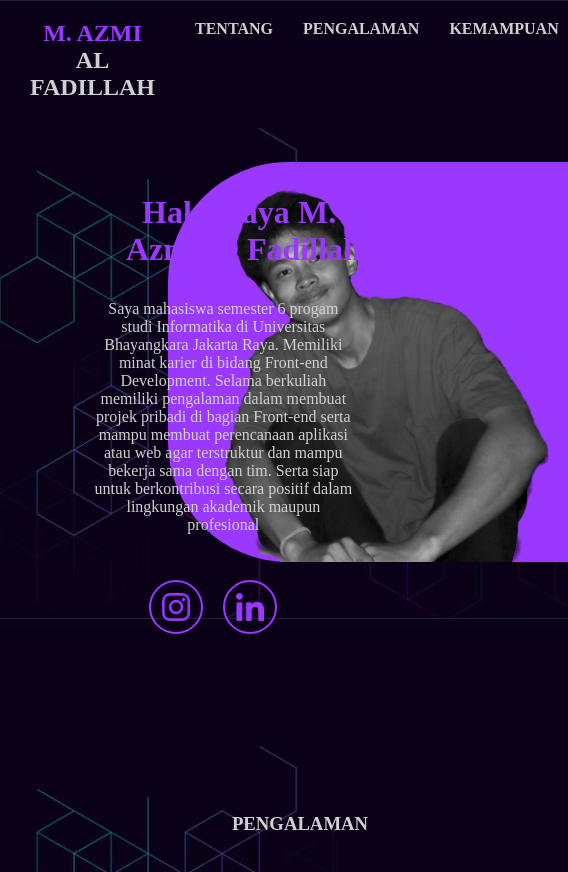
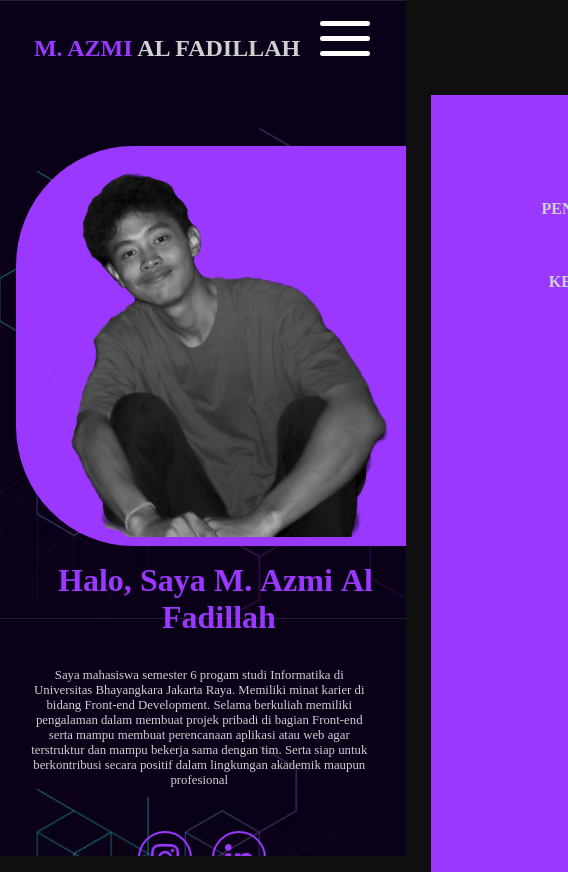
Before and after one commit to azmiiaf/portofolioa-azmi, a React (Vite) app: page / in a window 390 px wide. Shown: the whole page, 568 px wide, since content can reach past the window. Built offline with nearby package versions, Linux system fonts and the light colour scheme; a web font is replaced by a local one.

Commit message:
responsif

```diff
--- a/src/App.css
+++ b/src/App.css
@@ -38,6 +38,7 @@ main {
   position: absolute;
   scrollbar-width: none;
   margin: 80px 0 0 0;
+  z-index: -1;
 }
 
 b {
@@ -341,6 +342,23 @@ b {
   text-align: left;
 }
 
+.humburger-nav {
+  /* display: none; */
+  display: flex;
+  flex-direction: column;
+}
+.humburger-nav span{
+  width: 50px;
+  height: 5px;
+  margin: 5px 0;
+  border-radius: 20px;
+  background-color: white;
+}
+
+.active {
+  right: 0 !important;
+  top: 5em;
+}
 
 /* Amimation */
 
@@ -374,3 +392,193 @@ b {
       border-color: var(--secondaryClr);
   }
 }
+
+/* Mobile Styles */
+@media (max-width: 768px) {
+  #root {
+    padding: 1rem;
+  }
+
+  .navbar {
+    flex-direction: row;
+    align-items: center;
+  }
+
+  .navbar ul {
+    flex-direction: column;
+    width: 50%;
+    height: 100vh;
+    position: fixed;
+    top: 4.7em;
+    padding: 2em;
+    gap: 3em;
+    text-align: right;
+    right: -300px;
+    z-index: 9999;
+    background-color: var(--secondaryClr);
+    transform: none;
+    transition: .3s;
+  }
+
+  .navbar a:hover span {
+    background-color: var(--primaryClr);
+  }
+
+
+  .humburger-nav {
+    margin: 1em;
+  }
+
+  .humburger-nav input {
+    width: 4em;
+    height: 4em;
+    position: absolute;
+    right: 1em;
+    top: .5em;
+    opacity: 0;
+  }
+
+  .humburger-nav input:checked ~ .navbar-ul {
+    right: 0;
+  }
+
+  .humburger-nav  input:checked ~ span:nth-child(2) {
+    transform: rotate(45deg) translateX(10px) translateY(10px);
+    transition: .3s;
+  }
+
+  .humburger-nav  input:checked ~ span:nth-child(4) {
+    transform: rotate(-45deg) translateX(12px) translateY(-12px);
+    transition: .3s;
+  }
+
+  .humburger-nav  input:checked ~ span:nth-child(3) {
+    transform: scale(0);
+    transition: .3s;
+  }
+
+  #about {
+    display: flex;
+    flex-direction: column;
+  }
+
+  .kotak {
+    width: 100%;
+  }
+
+  .intro {
+    width: 90%;
+    font-size: .8em;
+    margin-left: .1em;
+    margin-top: 30em;
+  }
+
+  .intro h1 {
+    font-size: 28px;
+  }
+
+  .contact {
+    width: 100%;
+    margin: 1em;
+  }
+
+
+  #experience   {
+    width: 100%;
+  }
+
+  .cards {
+    width: 100%;
+    flex-direction: column;
+  }
+  .card {
+    width: 80%;
+  }
+
+  .card:nth-child(2) .img img {
+    padding-top: 7em;
+  }
+  .img {
+    width: 90%;
+  }
+
+  .project-card {
+    width: 90%;
+  }
+
+  #skill {
+    width: 90%;
+    flex-direction: column;
+  }
+
+    main {
+      width: 100%;
+    }
+
+
+  .skill-card {
+    width: 80%;
+  }
+
+  .col-project {
+    flex-direction: column;
+    width: 98%;
+    padding: 0;
+  }
+
+
+}
+
+/* Tablet Styles */
+@media (min-width: 769px) and (max-width: 1024px) {
+  .navbar {
+    flex-direction: row;
+  }
+
+  .navbar ul {
+    width: 50%;
+    display: flex;
+    font-size: .8em;
+  }
+
+  .humburger-nav {
+    display: none;
+  }
+
+  #about {
+    width: 100%;
+    box-sizing: border-box;
+    gap: 300px;
+    margin-left: -3em;
+  }
+
+
+
+  .intro {
+    width: 50%;
+  }
+
+  .kotak {
+    width: 50%;
+  }
+
+  .cards {
+    width: 100%;
+  }
+
+  .card {
+    width: 40%;
+  }
+
+  .img {
+    width: 100%;
+  }
+
+  .project-card {
+    width: 45%;
+  }
+
+  .col-project {
+    padding: 0 6em;
+  }
+}
--- a/src/App.jsx
+++ b/src/App.jsx
@@ -3,6 +3,12 @@ import Card from "./components/Fragments/Card.jsx";
 import BlurText from "./components/Fragments/BlurText.jsx";
 
 function App() {
+
+  const eventNav = () => {
+    const navbarul= document.querySelector('.navbar-ul');
+    navbarul.classList.toggle('active');
+  }
+
   return (
     <>
       <header>
@@ -10,7 +16,7 @@ function App() {
           <h1>
             M. AZMI <b>AL FADILLAH</b>
           </h1>
-          <ul>
+          <ul className="navbar-ul">
             <li>
               <a href="#about">
                 TENTANG
@@ -36,6 +42,12 @@ function App() {
               </a>
             </li>
           </ul>
+          <div className="humburger-nav">
+            <input type="checkbox" onClick={eventNav}/>
+            <span></span>
+            <span></span>
+            <span></span>
+          </div>
         </nav>
       </header>
       <main className="main">
@@ -170,7 +182,7 @@ function App() {
                         fontSize: ".8rem",
                         color: "#ffffff",
                       }}
-                    >
+                    ><h2>ShoeStore</h2>
                       <ul className="desc-project">
                         <li>Mengimplementasikan desain yang dibuat menjadi sebuah tampilan website toko sepatu online yang dibuat menggunakan HTML, CSS, dan Javascript.</li>
                       </ul>
@@ -215,6 +227,7 @@ function App() {
                         color: "#ffffff",
                       }}
                     >
+                      <h2>R-Movies</h2>
                       <ul className="desc-project">
                         <li>Mengembangkan projek pada mata kuliah kecerdasan buatan, membuat website infromasi film yang responsif untuk tampilan mobile dan desktop.</li>
                         <li>Mengimplementasikan algoritma Content-Based Filtering pada sistem rekomendasi, untuk menemukan film yang sesuai dengan preferensi pengguna.</li>
--- a/src/pixelTransition.css
+++ b/src/pixelTransition.css
@@ -42,3 +42,9 @@
     display: none;
     position: absolute;
   }
+
+  @media screen and (max-width: 768px) {
+    .pixelated-image-card {
+      max-width: 90%;
+    }
+  }
```
